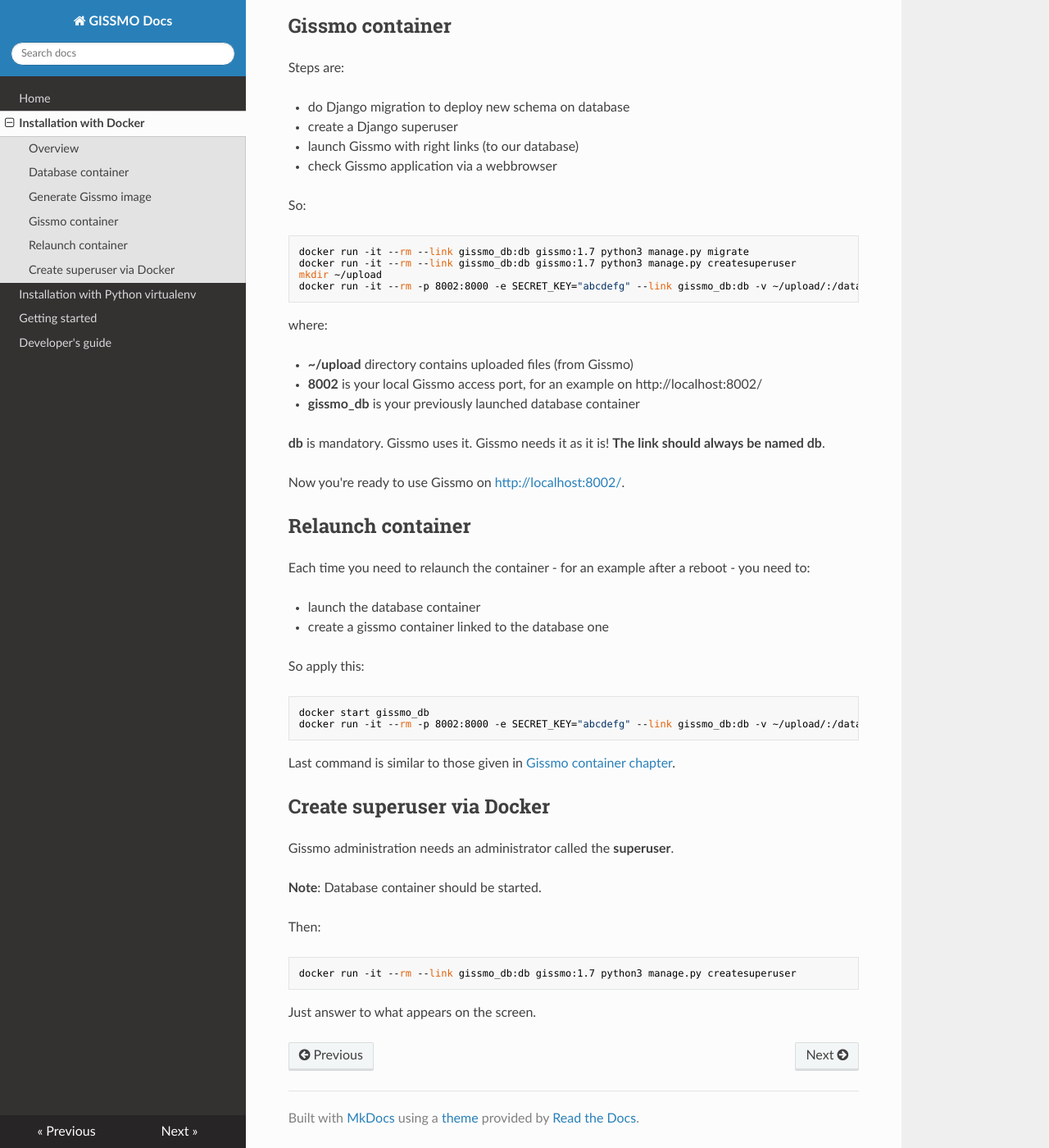
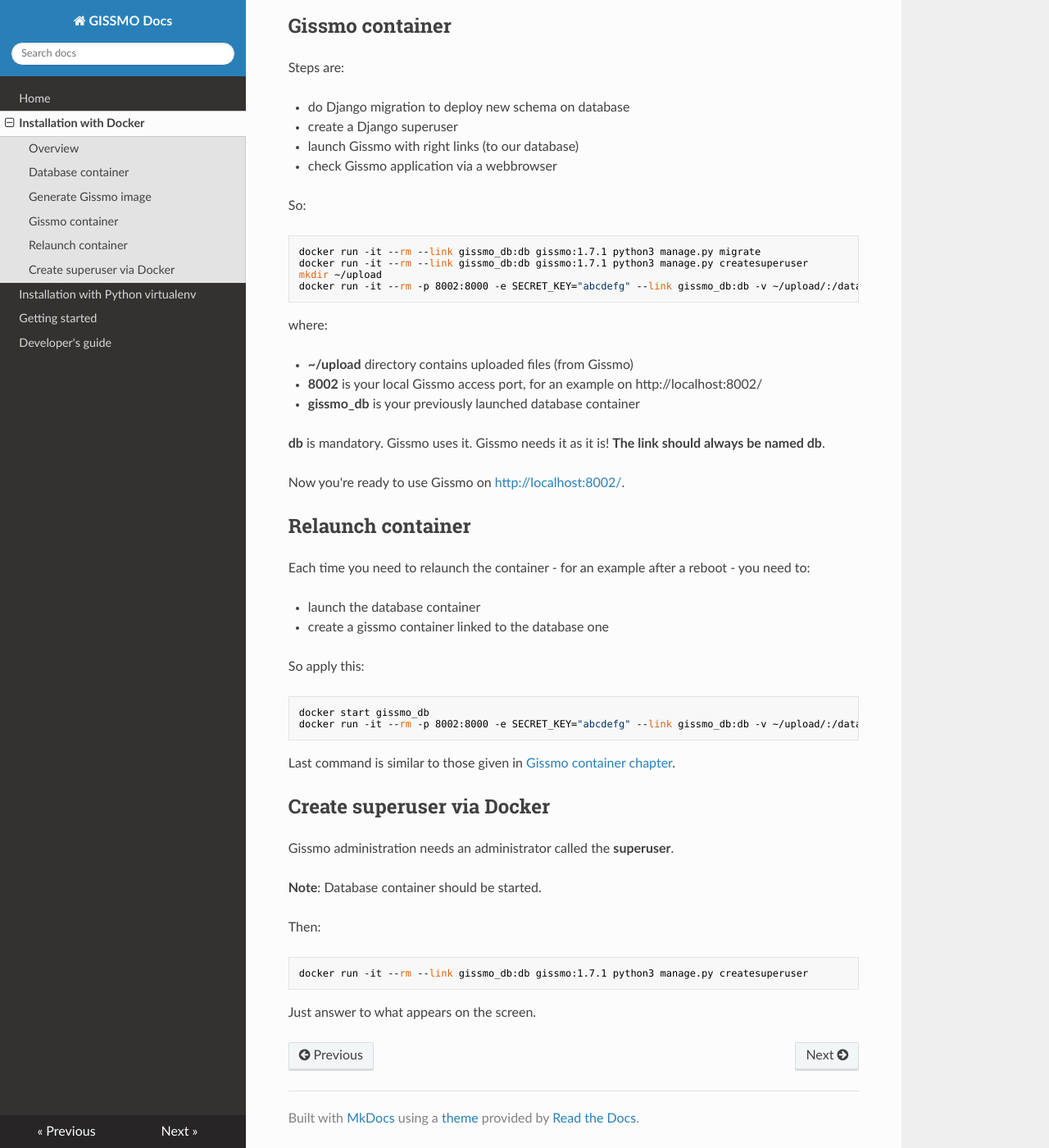
Before and after one commit to Paysdesmerveilles/gissmo, an MkDocs documentation site: the page built from docs/installation_docker.md, in a window 1280 px wide and 1400 px high, scrolled down 1063 px. Shown: the whole window at 82% size. Built offline with MkDocs 1.6.1, drawn with Linux system fonts in a browser that asks for light colours; nearby versions of some CDN libraries; old or Windows-style settings are respelled for this version of MkDocs; some of the changed text lies outside the part shown.

Commit message:
[UP] To 1.7.1 version

````diff
--- a/docs/installation_docker.md
+++ b/docs/installation_docker.md
@@ -36,7 +36,7 @@
 Then go in gissmo local directory and:
 
 ```bash
-docker build -t gissmo:1.7 .
+docker build -t gissmo:1.7.1 .
 ```
 
 This will generate a Gissmo docker image.
@@ -53,10 +53,10 @@
 So:
 
 ```bash
-docker run -it --rm --link gissmo_db:db gissmo:1.7 python3 manage.py migrate
-docker run -it --rm --link gissmo_db:db gissmo:1.7 python3 manage.py createsuperuser
+docker run -it --rm --link gissmo_db:db gissmo:1.7.1 python3 manage.py migrate
+docker run -it --rm --link gissmo_db:db gissmo:1.7.1 python3 manage.py createsuperuser
 mkdir ~/upload
-docker run -it --rm -p 8002:8000 -e SECRET_KEY="abcdefg" --link gissmo_db:db -v ~/upload/:/data gissmo:1.7
+docker run -it --rm -p 8002:8000 -e SECRET_KEY="abcdefg" --link gissmo_db:db -v ~/upload/:/data gissmo:1.7.1
 ```
 
 where:
@@ -80,7 +80,7 @@
 
 ```bash
 docker start gissmo_db
-docker run -it --rm -p 8002:8000 -e SECRET_KEY="abcdefg" --link gissmo_db:db -v ~/upload/:/data gissmo:1.7
+docker run -it --rm -p 8002:8000 -e SECRET_KEY="abcdefg" --link gissmo_db:db -v ~/upload/:/data gissmo:1.7.1
 ```
 
 Last command is similar to those given in [Gissmo container chapter](#gissmo-container).
@@ -94,7 +94,7 @@
 Then:
 
 ```bash
-docker run -it --rm --link gissmo_db:db gissmo:1.7 python3 manage.py createsuperuser
+docker run -it --rm --link gissmo_db:db gissmo:1.7.1 python3 manage.py createsuperuser
 ```
 
 Just answer to what appears on the screen.
--- a/gissmo/__init__.py
+++ b/gissmo/__init__.py
@@ -1 +1 @@
-__version__ = "1.7"
+__version__ = "1.7.1"
````
Also changed, not shown: docs/development.md (+2 -2 lines), docs/installation_venv.md (+4 -4 lines), 1 other file.
